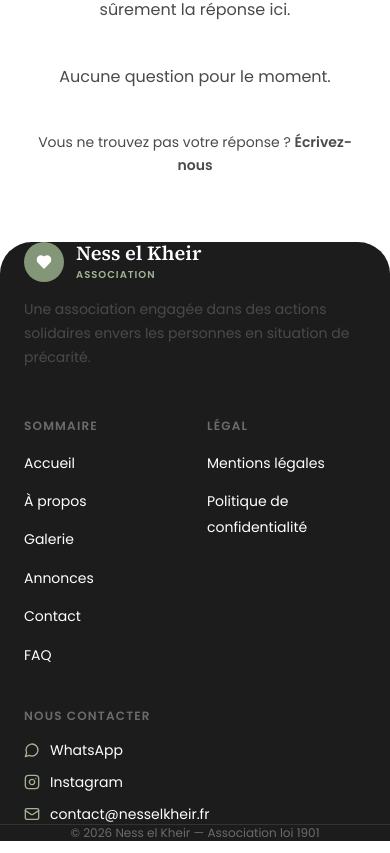
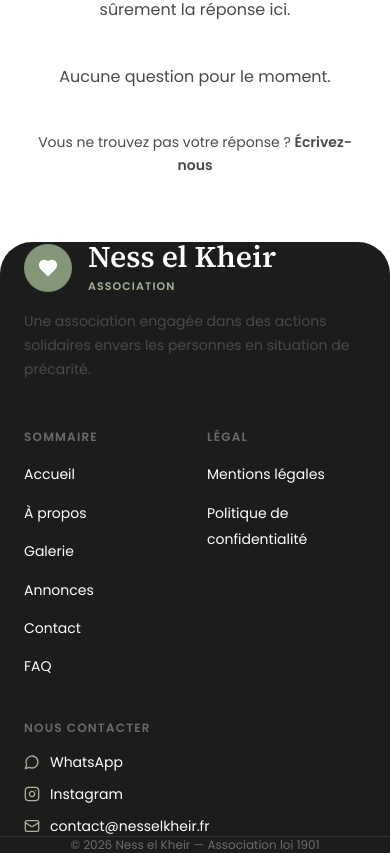
Before and after one commit to YanisZzzz6721/Ness-El-Kheir, a Next.js app: page / in a window 390 px wide. Shown: the part 5211-6064 px from the top of the page. Built offline with nearby package versions, Linux system fonts and the light colour scheme; no server answers; the database is empty.

Commit message:
fix: footer - beaucoup plus d'espace noir avant le titre, titre responsive pleine largeur
Co-Authored-By: Claude Sonnet 4.6 <noreply@anthropic.com>

```diff
--- a/src/components/layout/Footer.tsx
+++ b/src/components/layout/Footer.tsx
@@ -31,24 +31,24 @@ export default function Footer({ content }: Props) {
   return (
     <footer className="relative bg-[#1c1c1c] text-white rounded-t-[32px] md:rounded-t-[40px]">
 
-        <div className="container-site pt-24 pb-10 md:pt-32 md:pb-12 flex flex-col gap-12 md:gap-14">
+        <div className="container-site pt-40 pb-10 md:pt-52 md:pb-12 flex flex-col gap-12 md:gap-14">
 
           {/* Brand — seul en haut, bien espacé du bord */}
-          <div className="flex flex-col gap-4 max-w-sm">
-            <div className="flex items-center gap-3">
-              <div className="w-10 h-10 rounded-full bg-[#839678] flex items-center justify-center flex-shrink-0">
-                <Heart size={16} className="text-white fill-white" />
+          <div className="flex flex-col gap-4 w-full">
+            <div className="flex items-center gap-4 w-full">
+              <div className="w-12 h-12 md:w-14 md:h-14 rounded-full bg-[#839678] flex items-center justify-center flex-shrink-0">
+                <Heart size={20} className="text-white fill-white" />
               </div>
-              <div className="leading-tight">
-                <span className="block font-[family-name:var(--font-source-serif)] text-xl font-semibold leading-none">
+              <div className="leading-tight flex-1 min-w-0">
+                <span className="block font-[family-name:var(--font-source-serif)] text-3xl sm:text-4xl md:text-5xl font-semibold leading-none">
                   {content.hero_titre ?? "Ness el Kheir"}
                 </span>
-                <span className="block text-[10px] tracking-widest uppercase text-[#a3b396] font-semibold mt-1.5">
+                <span className="block text-[11px] tracking-widest uppercase text-[#a3b396] font-semibold mt-2">
                   {content.hero_subtitle ?? "association"}
                 </span>
               </div>
             </div>
-            <p className="text-sm text-white/55 leading-relaxed">
+            <p className="text-sm text-white/55 leading-relaxed max-w-xl">
               {description}
             </p>
           </div>
```
